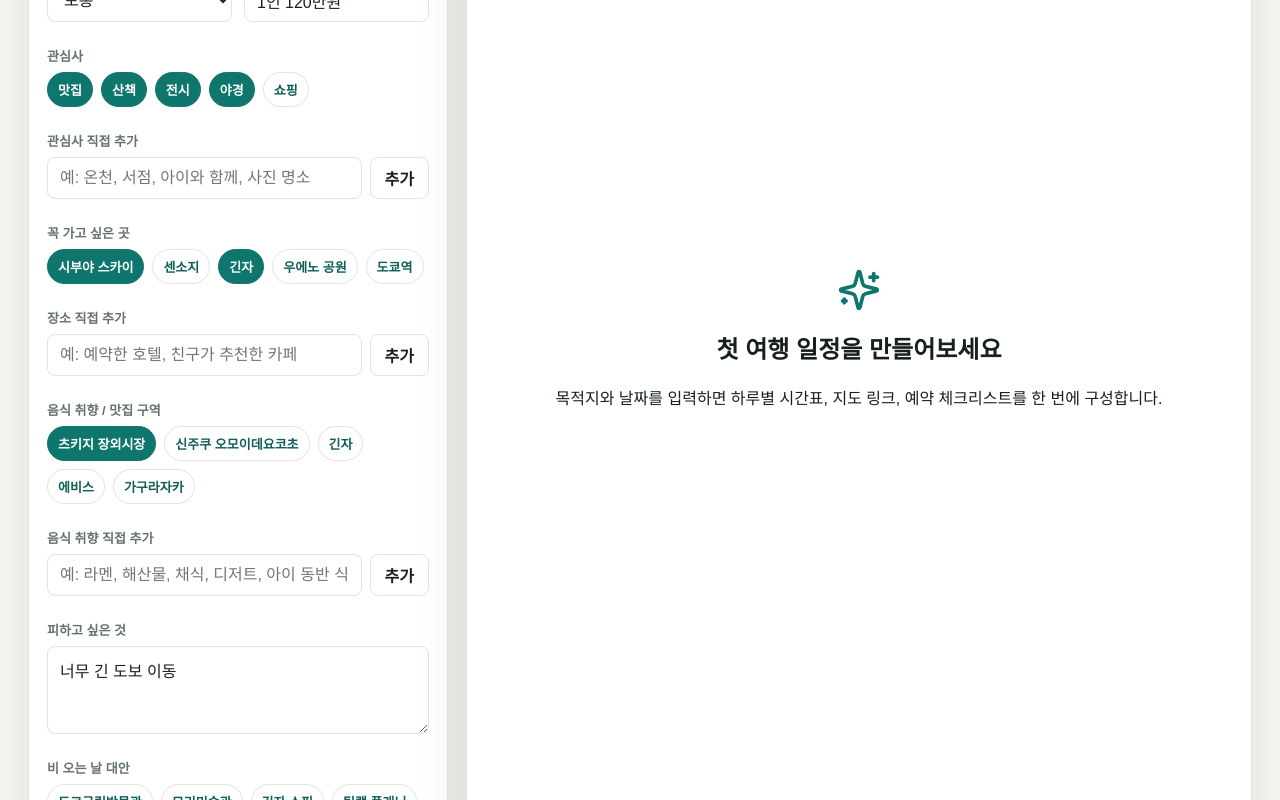
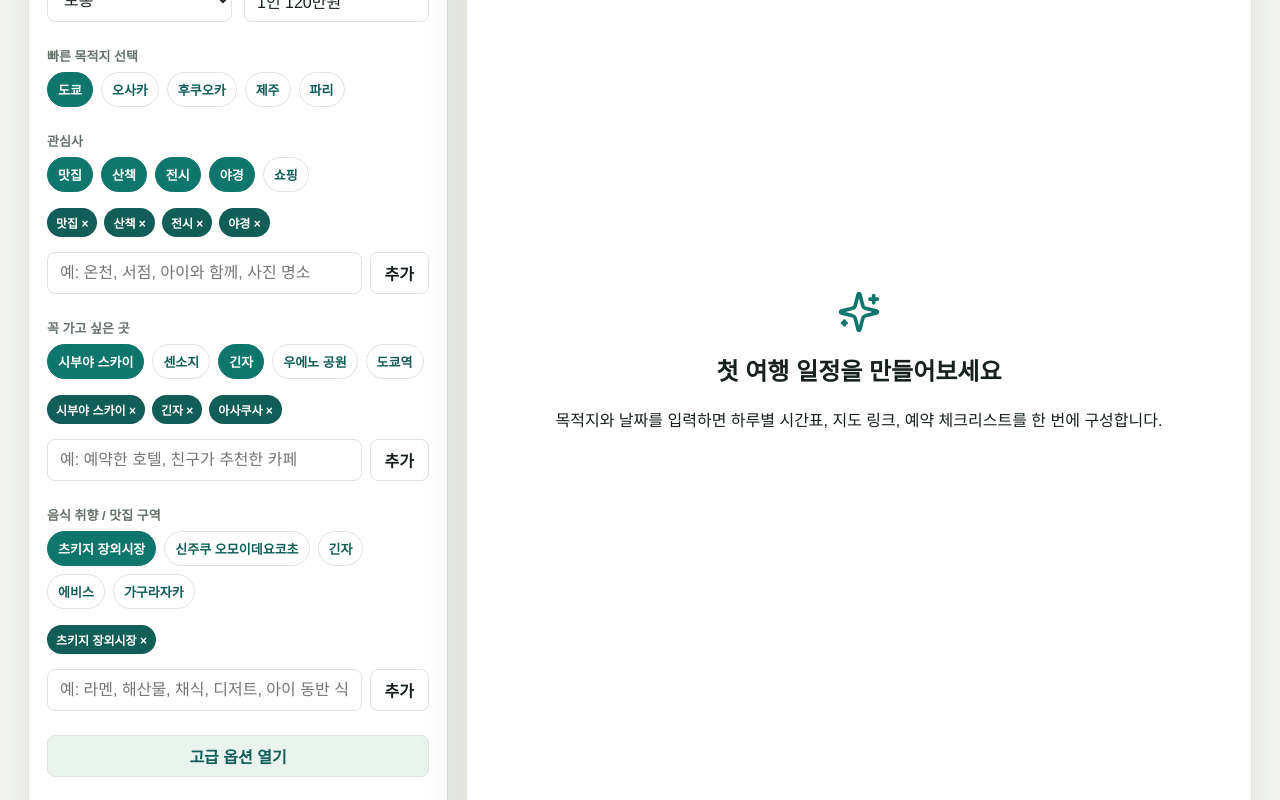
Before and after one commit to qkrtmdwn1-sudo/travelagent, a Next.js app: page / in a window 1280 px wide. Shown: the part 420-1220 px from the top of the page. Built offline with nearby package versions, Linux system fonts and the light colour scheme.

Commit message:
Improve destination and preference selection

```diff
--- a/app/globals.css
+++ b/app/globals.css
@@ -257,6 +257,30 @@ textarea:focus {
   display: grid;
   grid-template-columns: minmax(0, 1fr) auto;
   gap: 8px;
+  margin-top: 8px;
+}
+
+.selected-row {
+  display: flex;
+  flex-wrap: wrap;
+  gap: 7px;
+  margin-top: 9px;
+}
+
+.selected-token {
+  border: 0;
+  border-radius: 999px;
+  background: var(--brand-dark);
+  color: #fff;
+  padding: 6px 9px;
+  cursor: pointer;
+  font-size: 12px;
+  font-weight: 700;
+}
+
+.btn.subtle {
+  background: var(--soft);
+  color: var(--brand-dark);
 }
 
 .day-list {
--- a/components/trip-planner.tsx
+++ b/components/trip-planner.tsx
@@ -20,7 +20,7 @@ import {
 } from "lucide-react";
 import { FormEvent, useEffect, useMemo, useState } from "react";
 import { formatKoreanDate } from "@/lib/date";
-import { getDestinationPreset } from "@/lib/destination-presets";
+import { destinationPresets, getDestinationPreset } from "@/lib/destination-presets";
 import { downloadText, listTrips, makeShareUrl, saveTrip } from "@/lib/storage";
 import type { Trip, TripDraft } from "@/lib/types";
 
@@ -42,6 +42,21 @@ const initialDraft: TripDraft = {
 };
 
 const interestOptions = ["맛집", "산책", "전시", "야경", "쇼핑"];
+const destinationOptions = destinationPresets.map((preset) => preset.match[0]);
+
+function SelectedSummary({ values, onRemove }: { values: string[]; onRemove: (value: string) => void }) {
+  if (!values.length) return null;
+
+  return (
+    <div className="selected-row">
+      {values.map((value) => (
+        <button className="selected-token" type="button" key={value} onClick={() => onRemove(value)} title="선택 해제">
+          {value} ×
+        </button>
+      ))}
+    </div>
+  );
+}
 
 function tripToMarkdown(trip: Trip) {
   const lines = [
@@ -106,6 +121,7 @@ export function TripPlanner() {
   const [customMustVisit, setCustomMustVisit] = useState("");
   const [selectedFoodAreas, setSelectedFoodAreas] = useState<string[]>([]);
   const [customFood, setCustomFood] = useState("");
+  const [showAdvanced, setShowAdvanced] = useState(false);
 
   useEffect(() => {
     const trips = listTrips();
@@ -166,6 +182,10 @@ export function TripPlanner() {
       mustVisits: selectedMustVisits.join(", "),
       food: selectedFoodAreas.join(", ")
     };
+  }
+
+  function selectDestination(destination: string) {
+    setDraft({ ...draft, destination });
   }
 
   async function callAgent(body: unknown) {
@@ -295,6 +315,16 @@ export function TripPlanner() {
                 <input id="budget" value={draft.budget} onChange={(event) => setDraft({ ...draft, budget: event.target.value })} />
               </div>
               <div className="field full">
+                <label>빠른 목적지 선택</label>
+                <div className="chip-row">
+                  {destinationOptions.map((item) => (
+                    <button className={`chip ${draft.destination === item ? "selected" : ""}`} type="button" key={item} onClick={() => selectDestination(item)}>
+                      {item}
+                    </button>
+                  ))}
+                </div>
+              </div>
+              <div className="field full">
                 <label>관심사</label>
                 <div className="chip-row">
                   {interestOptions.map((item) => (
@@ -308,9 +338,7 @@ export function TripPlanner() {
                     </button>
                   ))}
                 </div>
-              </div>
-              <div className="field full">
-                <label htmlFor="customInterest">관심사 직접 추가</label>
+                <SelectedSummary values={selectedInterests} onRemove={(value) => setSelectedInterests(selectedInterests.filter((item) => item !== value))} />
                 <div className="inline-add">
                   <input id="customInterest" value={customInterest} onChange={(event) => setCustomInterest(event.target.value)} placeholder="예: 온천, 서점, 아이와 함께, 사진 명소" />
                   <button className="btn" type="button" onClick={() => addCustom(customInterest, selectedInterests, setSelectedInterests, setCustomInterest)}>
@@ -332,9 +360,7 @@ export function TripPlanner() {
                     </button>
                   ))}
                 </div>
-              </div>
-              <div className="field full">
-                <label htmlFor="customMustVisit">장소 직접 추가</label>
+                <SelectedSummary values={selectedMustVisits} onRemove={(value) => setSelectedMustVisits(selectedMustVisits.filter((item) => item !== value))} />
                 <div className="inline-add">
                   <input id="customMustVisit" value={customMustVisit} onChange={(event) => setCustomMustVisit(event.target.value)} placeholder="예: 예약한 호텔, 친구가 추천한 카페" />
                   <button className="btn" type="button" onClick={() => addCustom(customMustVisit, selectedMustVisits, setSelectedMustVisits, setCustomMustVisit)}>
@@ -356,9 +382,7 @@ export function TripPlanner() {
                     </button>
                   ))}
                 </div>
-              </div>
-              <div className="field full">
-                <label htmlFor="customFood">음식 취향 직접 추가</label>
+                <SelectedSummary values={selectedFoodAreas} onRemove={(value) => setSelectedFoodAreas(selectedFoodAreas.filter((item) => item !== value))} />
                 <div className="inline-add">
                   <input id="customFood" value={customFood} onChange={(event) => setCustomFood(event.target.value)} placeholder="예: 라멘, 해산물, 채식, 디저트, 아이 동반 식당" />
                   <button className="btn" type="button" onClick={() => addCustom(customFood, selectedFoodAreas, setSelectedFoodAreas, setCustomFood)}>
@@ -367,9 +391,16 @@ export function TripPlanner() {
                 </div>
               </div>
               <div className="field full">
-                <label htmlFor="avoid">피하고 싶은 것</label>
-                <textarea id="avoid" value={draft.avoid} onChange={(event) => setDraft({ ...draft, avoid: event.target.value })} />
+                <button className="btn subtle" type="button" onClick={() => setShowAdvanced(!showAdvanced)}>
+                  {showAdvanced ? "고급 옵션 닫기" : "고급 옵션 열기"}
+                </button>
               </div>
+              {showAdvanced ? (
+                <div className="field full">
+                  <label htmlFor="avoid">피하고 싶은 것</label>
+                  <textarea id="avoid" value={draft.avoid} onChange={(event) => setDraft({ ...draft, avoid: event.target.value })} />
+                </div>
+              ) : null}
               <div className="field full">
                 <label>비 오는 날 대안</label>
                 <div className="chip-row">
```
